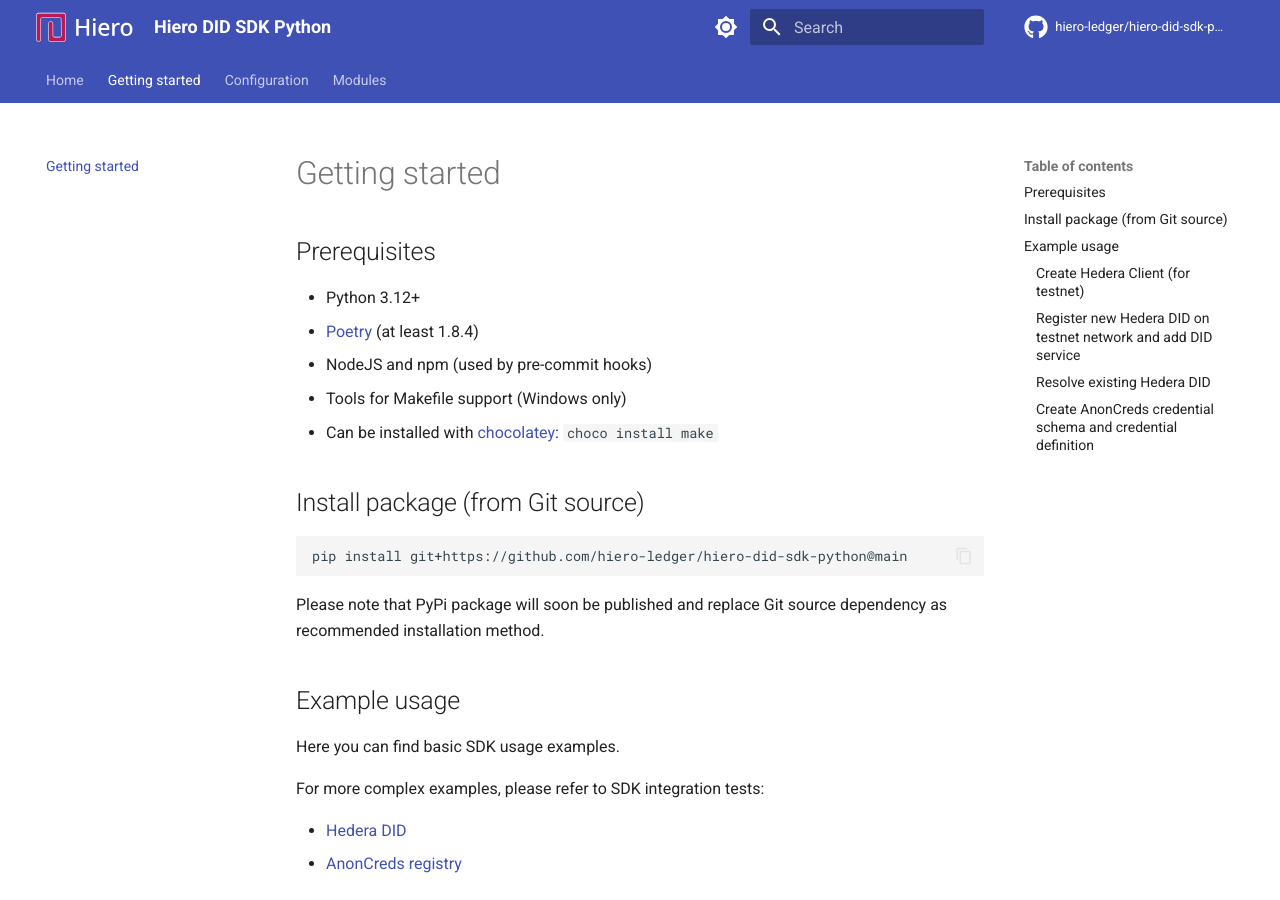
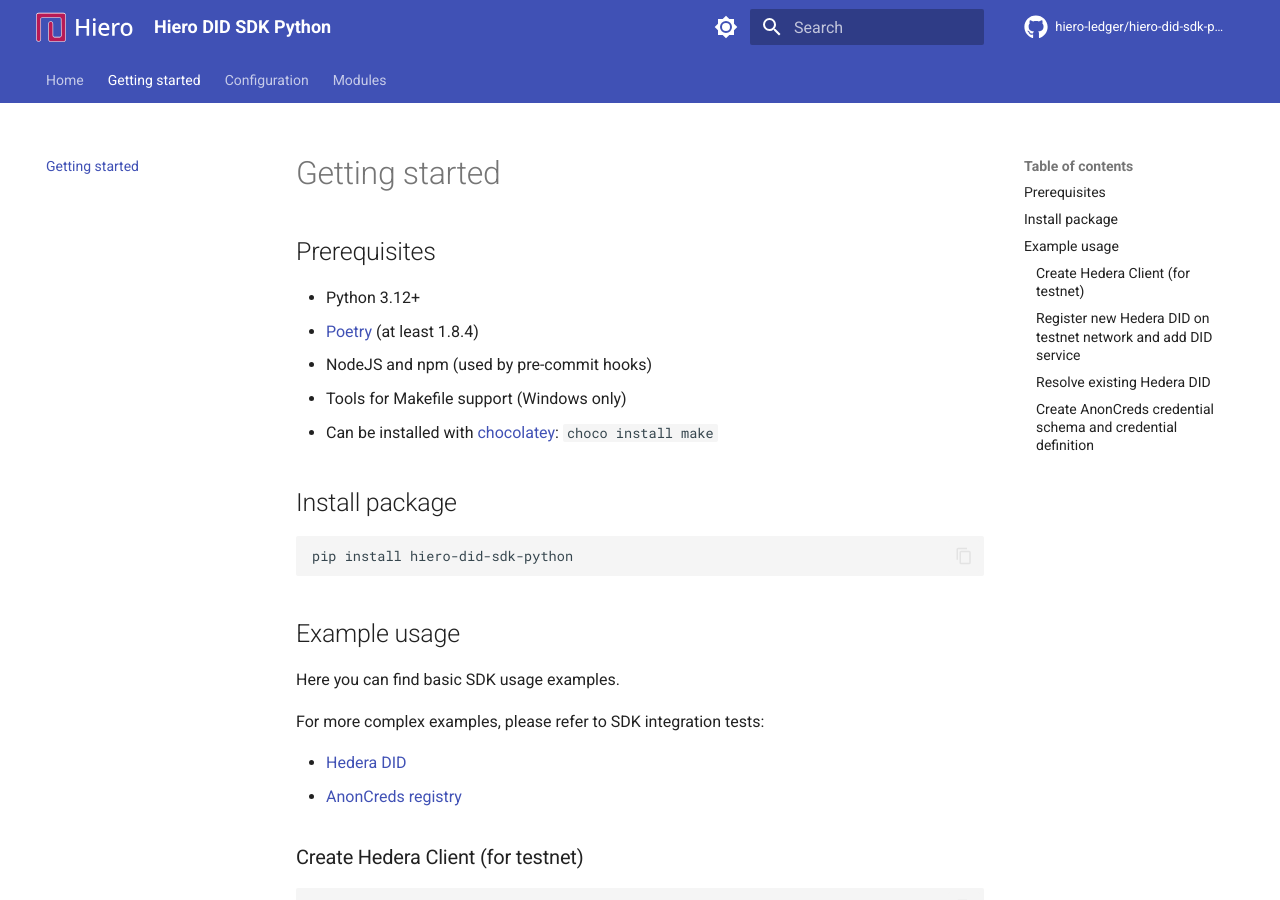
Before and after one commit to hiero-ledger/hiero-did-sdk-python, an MkDocs documentation site: the page built from docs/dev/getting-started.md, in a window 1280 px wide and 900 px high. Built offline with MkDocs 1.6.1 and Material for MkDocs 9.7.7, drawn with Linux system fonts in a browser that asks for light colours; comment, search, counter and statistics services are not loaded.

Commit message:
Cleanup installation guide
Signed-off-by: Alexander Shenshin <alexander.shenshin@dsr-corporation.com>

````diff
--- a/docs/dev/getting-started.md
+++ b/docs/dev/getting-started.md
@@ -8,13 +8,11 @@
 - Tools for Makefile support (Windows only)
   - Can be installed with [chocolatey](https://chocolatey.org/): `choco install make`
 
-## Install package (from Git source)
+## Install package
 
 ```bash
-pip install git+https://github.com/hiero-ledger/hiero-did-sdk-python@main
+pip install hiero-did-sdk-python
 ```
-
-Please note that PyPi package will soon be published and replace Git source dependency as recommended installation method.
 
 ## Example usage
 
````
Also changed, not shown: README.md (+1 -1 lines).
